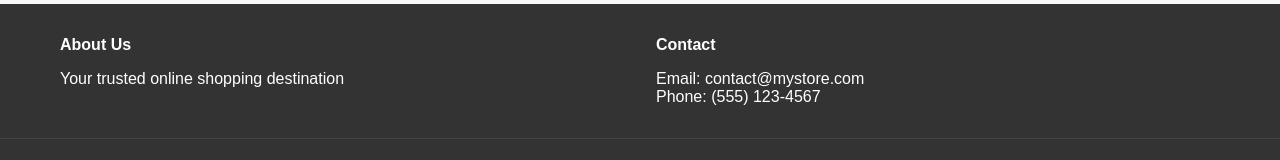
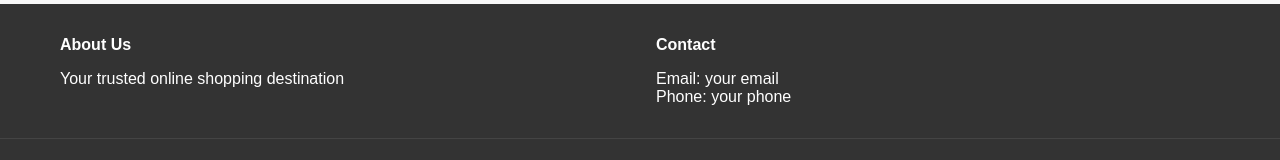
Before and after one commit to M3hTi/eBay-Like-Store, a plain HTML site: page index.html in a window 1280 px wide. Shown: the part 579-739 px from the top of the page. Drawn offline with Linux system fonts and the light colour scheme; no server answers.

Commit message:
fix: update contact information in footer section

```diff
--- a/index.html
+++ b/index.html
@@ -60,8 +60,8 @@
             </div>
             <div class="footer-section">
                 <h4>Contact</h4>
-                <p>Email: contact@mystore.com</p>
-                <p>Phone: (555) 123-4567</p>
+                <p>Email: your email</p>
+                <p>Phone: your phone</p>
             </div>
         </div>
         <div class="footer-bottom">
```
